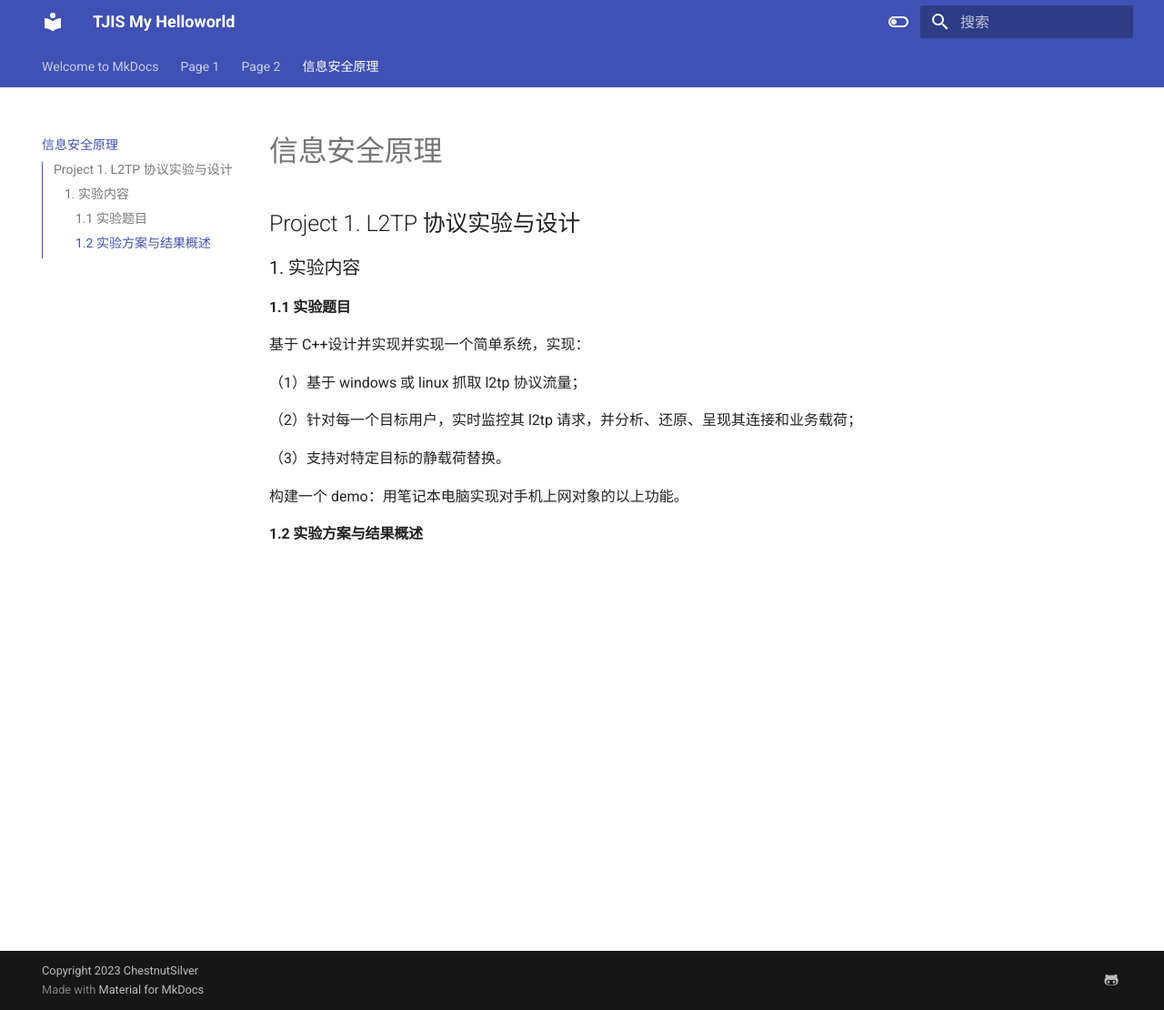
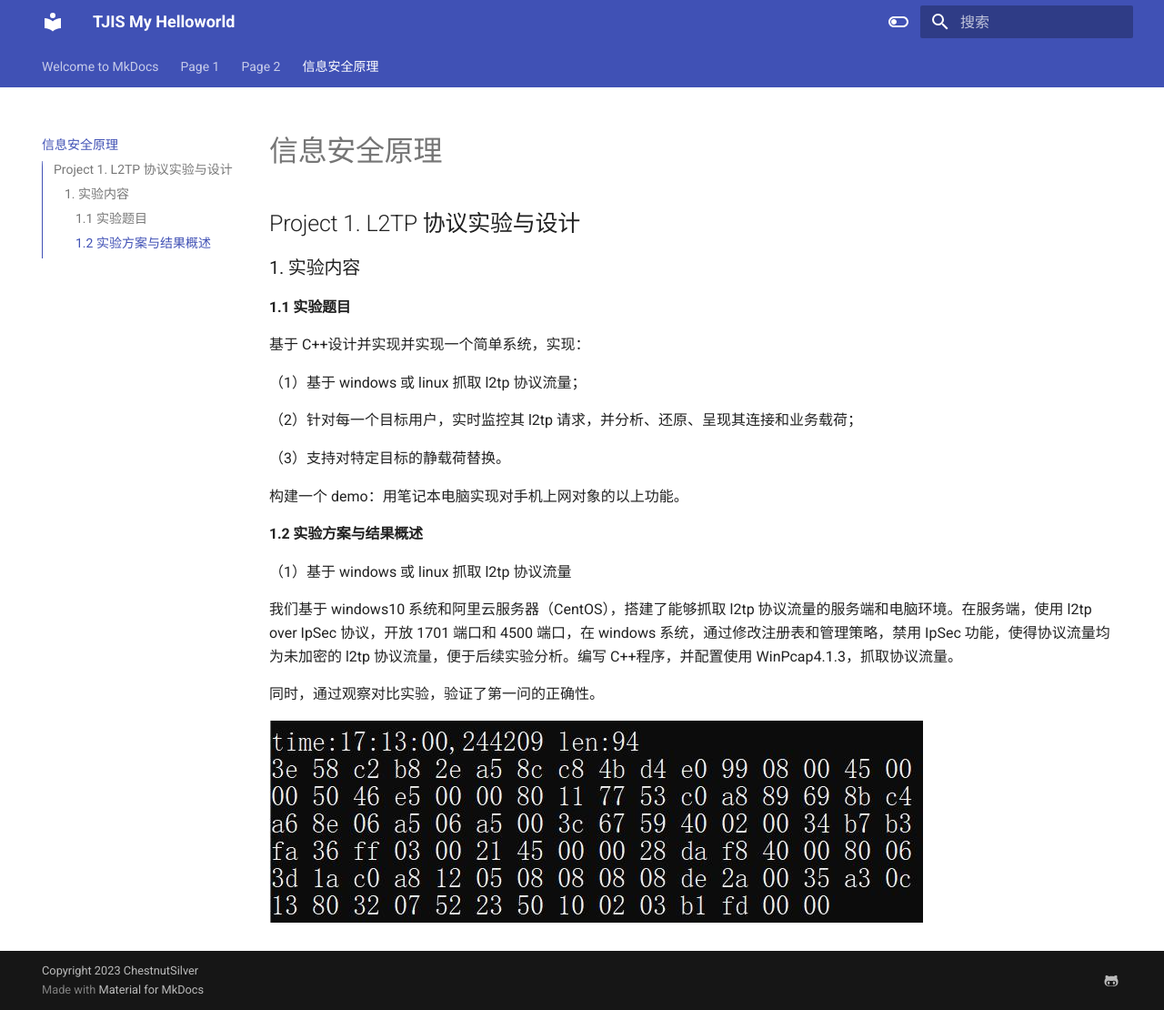
Before and after one commit to ChestnutSilver/TJIS-My-Helloworld, an MkDocs documentation site: the page built from docs/信息安全原理.md, in a window 1280 px wide and 1110 px high. Shown: the whole window at 91% size. Built offline with MkDocs 1.6.1 and Material for MkDocs 9.7.7, drawn with Linux system fonts in a browser that asks for light colours.

Commit message:
Update 信息安全原理.md

```diff
--- a/docs/信息安全原理.md
+++ b/docs/信息安全原理.md
@@ -17,3 +17,11 @@
 构建一个 demo：用笔记本电脑实现对手机上网对象的以上功能。
 
 #### 1.2 实验方案与结果概述
+
+（1）基于 windows 或 linux 抓取 l2tp 协议流量
+
+我们基于 windows10 系统和阿里云服务器（CentOS），搭建了能够抓取 l2tp 协议流量的服务端和电脑环境。在服务端，使用 l2tp over IpSec 协议，开放 1701 端口和 4500 端口，在 windows 系统，通过修改注册表和管理策略，禁用 IpSec 功能，使得协议流量均为未加密的 l2tp 协议流量，便于后续实验分析。编写 C++程序，并配置使用 WinPcap4.1.3，抓取协议流量。
+
+同时，通过观察对比实验，验证了第一问的正确性。
+
+![图 1：实验结果-基于 windows 或 linux 抓取 l2tp 协议流量](https://github.com/ChestnutSilver/TJIS-My-Helloworld/blob/main/pics/%E4%BF%A1%E6%81%AF%E5%AE%89%E5%85%A8%E5%8E%9F%E7%90%86/1.png)
```
